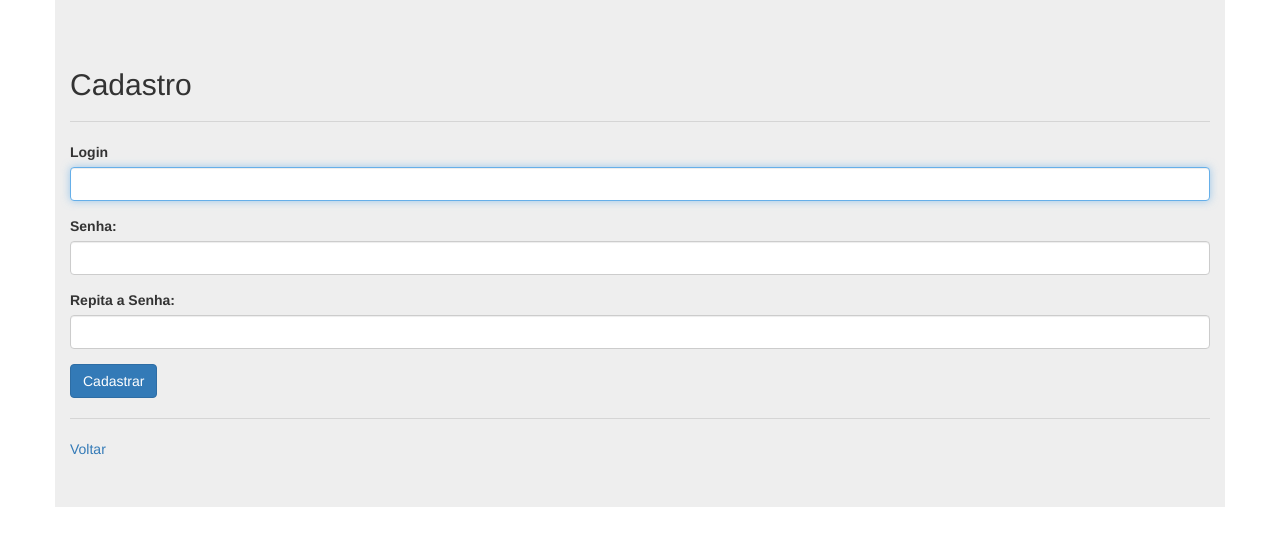
After one commit to VitorPeriniBZ/Registro_condominios, a PHP site: page /cadastro.php in a window 1280 px wide. The commit adds this page. Shown: the top 546 px of the page. Run offline with PHP 8.4, Linux system fonts and the light colour scheme.

Commit message:
atualizações

```diff
--- /dev/null
+++ b/cadastro.php
@@ -0,0 +1,105 @@
+<?php
+
+  if(isset($_POST['cadastrar'])) {
+    include ('classes/Conexao.class.php');
+    include ('classes/UsuarioDAO.class.php');
+
+    $cadastrar = new UsuarioDAO();
+
+    $login = trim(strip_tags($_POST['login'])); // atribui login à variavel, com funções contra sql inject
+    $senha = trim(strip_tags($_POST['senha'])); // atribui login à variavel, com funções contra sql inject
+    $rep_senha = trim(strip_tags($_POST['rep_senha'])); // atribui login à variavel, com funções contra sql inject
+
+    // confere se as senhas são iguais
+    if($senha === $rep_senha) {
+      $consulta = $cadastrar->unico($login);
+      // caso o login escolhido já exista no banco retorna erro
+      if($consulta == false) {
+        header('location:cadastro.php?repetido=senha');
+      // caso não haja login parecido, inclui métoro de inserção de dados no banco de dados
+      } else {
+        $insere = $cadastrar->cadastra($login,$senha);
+        // caso o usuario seja cadastrado, exibir mensagem de sucesso
+        if($insere == true) {
+          header('location:cadastro.php?success=cadastrado');
+        }
+      }
+
+    } else {
+      header('location:cadastro.php?erro=senha');
+    }
+
+  }
+
+ ?>
+
+<!DOCTYPE html>
+<html lang="en">
+
+<head>
+    <meta charset="UTF-8">
+    <title>Login PHP OO</title>
+
+ <link href="https://maxcdn.bootstrapcdn.com/bootstrap/3.3.6/css/bootstrap.min.css" rel="stylesheet">
+    <!--[if lt IE 9]>
+      <script src = "http://html5shiv.googlecode.com/svn/trunk/html5.js"></script>
+    <![endif]-->
+</head>
+<body>
+
+  <div class="container jumbotron">
+
+    <?php
+      // mensagem de erro caso as senhas não sejam iguais
+      if(isset($_GET['erro'])) {
+        echo '<div class="alert alert-danger">As senhas devem ser iguais!</div>';
+      }
+      // mensagem de erro caso o login escolhido já exista no banco de dados
+      if(isset($_GET['repetido'])) {
+        echo '<div class="alert alert-danger">Este Login já foi escolhido por outra pessoa!</div>';
+      }
+      // mensagem de sucesso caso o usuario seja cadastrado corretamente
+      if(isset($_GET['success'])) {
+        echo '<div class="alert alert-success">Usuario cadastrado!</div>';
+      }
+
+    ?>
+    <h2>Cadastro</h2>
+    <hr>
+    <form action="#" method="post">
+
+      <div class="form-group">
+        <label for="login">Login</label>
+        <input type="text" class="form-control" id="login" name="login" required autofocus>
+      </div>
+
+      <div class="form-group">
+        <label for="senha">Senha:</label>
+        <input type="password" class="form-control" id="senha" name="senha" required>
+      </div>
+
+      <div class="form-group">
+        <label for="rep_senha">Repita a Senha:</label>
+        <input type="password" class="form-control" id="rep_senha" name="rep_senha" required>
+      </div>
+      <button type="submit" class="btn btn-primary" name="cadastrar">Cadastrar</button>
+
+    </form>
+
+    <hr>
+    <a href="index.php">Voltar</a>
+
+  </div>
+
+
+  <script src="https://ajax.googleapis.com/ajax/libs/jquery/2.2.3/jquery.min.js"></script>
+  <script src="https://maxcdn.bootstrapcdn.com/bootstrap/3.3.6/js/bootstrap.min.js"></script>
+  <script>
+    setTimeout(function() {
+      $('.alert').fadeOut();
+    }, 3000);
+
+  </script>
+</body>
+
+</html>
--- a/publico.php
+++ b/publico.php
@@ -99,7 +99,6 @@
                     <label for="contato_sindico" class="labelInput">Telelefone Do Responsável</label>
                 </div>
 
-
                 <p>Qual serviço voce deseja?
                 <select name="servico" id="servico" value="servico" required>
                     <option value="selecione"> Selecione uma Opção</option>
```
Also changed, not shown: Usuario.class.php (added, +47 -0 lines), UsuarioDAO.class.php (added, +65 -0 lines).
